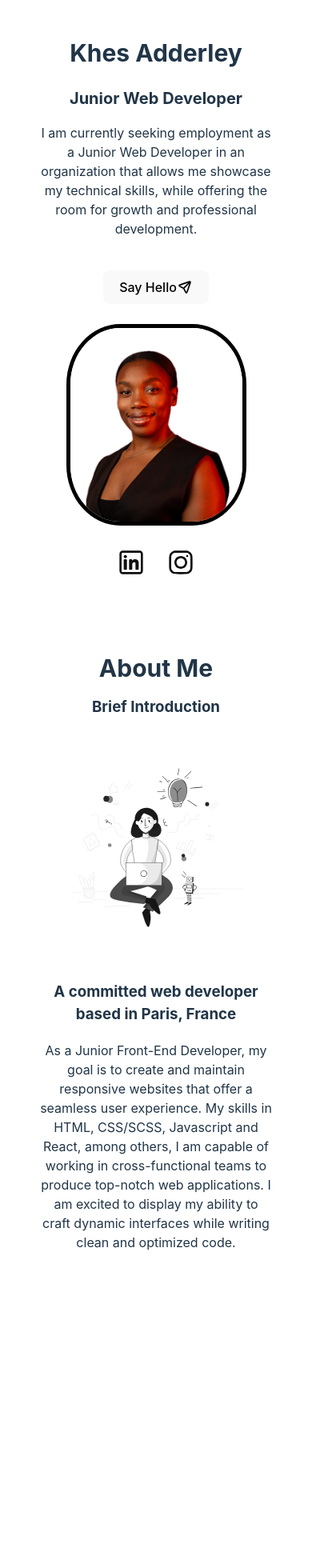
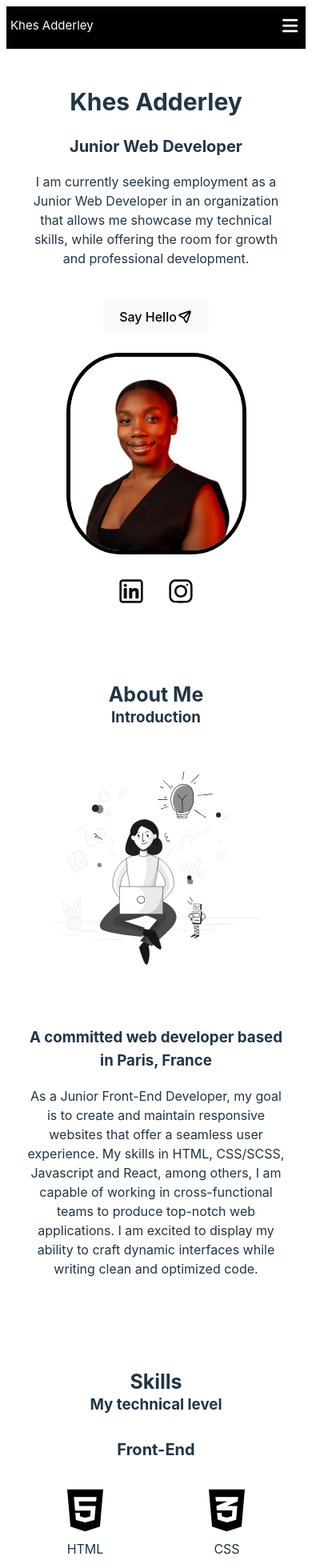
Before and after one commit to kradderley/khes-portfolio-proj, a React (Vite) app in the folder khes-portfolio/: page / in a window 390 px wide. Shown: the top 1960 px of the page at 80% size. Before the commit the page ends 1589 px from the top, so only its background shows below. Built offline with nearby package versions, Linux system fonts and the light colour scheme.

Commit message:
more responsive elements added

```diff
--- a/khes-portfolio/package.json
+++ b/khes-portfolio/package.json
@@ -10,6 +10,9 @@
     "preview": "vite preview"
   },
   "dependencies": {
+    "@fortawesome/fontawesome-svg-core": "^6.5.1",
+    "@fortawesome/free-solid-svg-icons": "^6.5.1",
+    "@fortawesome/react-fontawesome": "^0.2.0",
     "react": "^18.2.0",
     "react-dom": "^18.2.0",
     "react-redux": "^9.0.4",
--- a/khes-portfolio/src/App.jsx
+++ b/khes-portfolio/src/App.jsx
@@ -15,8 +15,11 @@ const App = () => {
     //   <Projects />
     // </>
     <>
+      <Menu />
       <Home />
       <About />
+      <Skills />
+      <Projects />
     </>
   );
 };
--- a/khes-portfolio/src/components/About.jsx
+++ b/khes-portfolio/src/components/About.jsx
@@ -6,14 +6,14 @@ const About = () => {
     <>
       <div className="about-container">
         <h1 className="about-heading">About Me</h1>
-        <h3 className="about-paragraph-one">Brief Introduction</h3>
+        <h3 className="about-subheading">Introduction</h3>
         <div className="about-grid-container">
           <img
-            className="about-grid-column-one"
+            className="about-image"
             src="../src/images/girl-web-developer.svg"
             alt="web-developer"
           />
-          <section className="about-grid-column-two">
+          <section className="about-info-section">
             <h3>A committed web developer based in Paris, France</h3>
             <p>
               {" "}
--- a/khes-portfolio/src/components/Menu.jsx
+++ b/khes-portfolio/src/components/Menu.jsx
@@ -1,13 +1,14 @@
 import React from "react";
+import { FontAwesomeIcon } from "@fortawesome/react-fontawesome";
+import { faBars } from "@fortawesome/free-solid-svg-icons";
 import "../css-files/Menu.css";
-import { NavLink, Link } from "react-router-dom";
 
 const Menu = () => {
   return (
     <>
       <div className="menu-bar">
         <nav>
-          <p> Khes Adderley</p>
+          <p className="menu-header-name"> Khes Adderley</p>
         </nav>
         <div className="info-bar">
           <ul>
@@ -18,6 +19,9 @@ const Menu = () => {
             <li>Contact</li>
           </ul>
         </div>
+        <div className="menu-bar-icon">
+          <FontAwesomeIcon icon={faBars} />
+        </div>
       </div>
     </>
   );
--- a/khes-portfolio/src/components/Projects.jsx
+++ b/khes-portfolio/src/components/Projects.jsx
@@ -1,11 +1,38 @@
 import React from "react";
 
 const Projects = () => {
-    return ( <>
-    <div>
+  return (
+    <>
+      <div>
         <h1>Projects</h1>
-    </div>
-    </> );
-}
+        <h3>Most Recent Work </h3>
+        <div>
+          <section>
+            <h4>Weather App</h4>
+            <ul>
+              <li>HTML</li>
+              <li>CSS</li>
+              <li>Javacript</li>
+            </ul>
+          </section>
+
+          <section>
+            <h4>La Recette - Recipe Website</h4>
+            <ul>
+              <li>React</li>
+            </ul>
+          </section>
+          <section>
+            <h4>My Calculator</h4>
+            <ul>
+              <li>React</li>
+              <li>Redux</li>
+            </ul>
+          </section>
+        </div>
+      </div>
+    </>
+  );
+};
 
 export default Projects;
--- a/khes-portfolio/src/components/Skills.jsx
+++ b/khes-portfolio/src/components/Skills.jsx
@@ -6,19 +6,21 @@ const Skills = () => {
     <>
       <div className="skills-container">
         <h1 className="skills-heading"> Skills</h1>
-        <h3> My technical level</h3>
+        <h3 className="skills-subheading"> My technical level</h3>
         <div className="skills-grid-container">
-          <section className="front-end-containter">
+          <section className="front-end-container">
             <h4>Front-End</h4>
             <ul className="skills-list">
               <li>
                 <img src="../src/images/html.svg" />
                 <br />
-                HTML</li>
+                HTML
+              </li>
               <li>
                 <img src="../src/images/css.svg" />
                 <br />
-                CSS</li>
+                CSS
+              </li>
               <li>
                 <img src="../src/images/javascript.svg" />
                 <br />
@@ -32,11 +34,13 @@ const Skills = () => {
               <li>
                 <img src="../src/images/bootstrap.svg" />
                 <br />
-                Bootstrap</li>
+                Bootstrap
+              </li>
               <li>
                 <img src="../src/images/git.svg" />
                 <br />
-                Git</li>
+                Git
+              </li>
             </ul>
           </section>
           <section className="back-end-container">
@@ -45,19 +49,23 @@ const Skills = () => {
               <li>
                 <img src="../src/images/php.svg" />
                 <br />
-                PHP</li>
+                PHP
+              </li>
               <li>
                 <img src="../src/images/sql.svg" />
                 <br />
-                SQL</li>
+                SQL
+              </li>
               <li>
                 <img src="../src/images/express-node.svg" />
                 <br />
-                Express/Node.js</li>
+                Express/Node.js
+              </li>
               <li>
                 <img src="../src/images/ruby-rails.svg" />
                 <br />
-                Ruby on Rails</li>
+                Ruby on Rails
+              </li>
             </ul>
           </section>
         </div>
--- a/khes-portfolio/src/css-files/About.css
+++ b/khes-portfolio/src/css-files/About.css
@@ -1,3 +1,64 @@
+@media screen and (max-width: 480px) {
+  .about-container,
+  .skills-container {
+    margin-top: 100px;
+    margin-left: 10px;
+    margin-right: 10px;
+    text-align: center;
+  }
+
+  .about-heading,
+  .skills-heading {
+    margin-bottom: 0px;
+    padding-bottom: 0px;
+    font-size: 25px;
+  }
+
+  .about-subheading,
+  .skills-subheading {
+    margin-top: 0px;
+    margin-bottom: 0px;
+  }
+
+  .about-grid-container {
+    display: flex;
+    flex-direction: column;
+  }
+
+  .about-info-section {
+    padding-left: 15px;
+    padding-right: 15px;
+  }
+
+  ul.skills-list li {
+    list-style-type: none;
+    padding-top: 15px;
+    padding-bottom: 5px;
+  }
+
+  section.front-end-container h4,
+  section.back-end-container h4 {
+    font-size: 20px;
+    margin-bottom: 0px;
+  }
+
+  .front-end-container,
+  .back-end-container {
+    display: grid;
+  }
+
+  .front-end-container {
+    margin-bottom: 25px;
+  }
+
+  .skills-list {
+    padding-left: 0px;
+    display: grid;
+    grid-template-columns: 2fr 2fr;
+
+  }
+}
+
 @media screen and (min-width: 480px) {
   .about-container,
   .skills-container {
@@ -14,7 +75,7 @@
     font-size: 35px;
   }
 
-  p.about-paragragh-one {
+  p.about-subheading {
     margin: 0px;
   }
 
@@ -30,20 +91,15 @@
     margin-top: 50px;
   }
 
-  .about-grid-column-one {
+  .about-image {
     justify-self: end;
   }
 
-  .about-grid-column-two {
+  .about-info-section {
     padding-top: 100px;
     max-width: 500px;
   }
 
-  /* .front-end-container,
-.back-end-container {
-  display: flex;
-  flex-direction: column;
-} */
 
   .skills-list {
     display: flex;
@@ -59,23 +115,3 @@
     padding: 20px;
   }
 }
-
-@media screen and (max-width: 480px) {
-  .about-container,
-  .skills-container {
-    margin-top: 100px;
-    text-align: center;
-  }
-
-  .about-heading,
-  .skills-heading {
-    margin-bottom: 0px;
-    padding-bottom: 0px;
-    font-size: 30px;
-  }
-
-  .about-grid-container {
-    display: flex;
-    flex-direction: column;
-  }
-}
--- a/khes-portfolio/src/css-files/Home.css
+++ b/khes-portfolio/src/css-files/Home.css
@@ -1,44 +1,8 @@
-@media screen and (min-width: 480px) {
-  .home-page {
-    margin-top: 50px;
-    display: grid;
-    grid-template-columns: 1fr 4fr 3fr;
-    grid-gap: 50px;
-    align-content: center;
-  }
-
-  .grid-column-one {
-    display: flex;
-    flex-direction: column;
-    justify-content: center;
-    align-items: center;
-  }
-
-  .social-media-icon {
-    width: 100%;
-    height: 32px;
-  }
-
-  section div h1 {
-    margin-top: 25px;
-  }
-
-  button:hover {
-    color: white;
-    background-color: black;
-  }
-
-  .headshot {
-    width: auto;
-    height: 375px;
-    border: 5px solid black;
-    border-radius: 40%;
-  }
-}
-
 @media screen and (max-width: 480px) {
   .home-page {
     margin-top: 50px;
+    margin-left: 30px;
+    margin-right: 30px;
   }
 
   .home-heading {
@@ -88,3 +52,41 @@
     padding-right: 15px;
   }
 }
+
+@media screen and (min-width: 480px) {
+  .home-page {
+    margin-top: 50px;
+    display: grid;
+    grid-template-columns: 1fr 4fr 3fr;
+    grid-gap: 50px;
+    align-content: center;
+  }
+
+  .grid-column-one {
+    display: flex;
+    flex-direction: column;
+    justify-content: center;
+    align-items: center;
+  }
+
+  .social-media-icon {
+    width: 100%;
+    height: 32px;
+  }
+
+  section div h1 {
+    margin-top: 25px;
+  }
+
+  button:hover {
+    color: white;
+    background-color: black;
+  }
+
+  .headshot {
+    width: auto;
+    height: 375px;
+    border: 5px solid black;
+    border-radius: 40%;
+  }
+}
--- a/khes-portfolio/src/css-files/Menu.css
+++ b/khes-portfolio/src/css-files/Menu.css
@@ -1,3 +1,33 @@
+@media screen and (max-width: 480px) {
+  .menu-bar {
+    display: flex;
+    justify-content: space-between;
+    margin-left: 0px;
+    color: white;
+    background-color: black;
+  }
+
+  div.info-bar ul li {
+    display: none;
+    list-style-type: none;
+  }
+
+  .menu-header-name {
+    position: relative;
+    bottom: 2px;
+    left:5px;
+    font-size: 15px;
+  }
+
+  .menu-bar-icon {
+    font-size: 22px;
+    position: relative;
+    top: 8px;
+    right: 10px;
+  }
+}
+
+@media screen and (min-width: 480px) {
   .menu-bar {
     display: flex;
   }
@@ -17,3 +47,8 @@ div ul li {
     margin-left: 20px;
     margin-right: 10px;
   }
+
+  .menu-bar-icon {
+    display: none;
+  }
+}
--- a/khes-portfolio/src/index.css
+++ b/khes-portfolio/src/index.css
@@ -22,12 +22,11 @@ a:hover {
   color: #535bf2;
 }
 
-body {
-  margin-top: 30px;
-  margin-left: 50px;
-  margin-right: 50px;
-}
-
+/* body {
+  margin-top: 10px;
+  margin-left: 30px;
+  margin-right: 30px;
+} */
 
 /* body {
   margin: 0;
```
Also changed, not shown: 1 other file (tests, documents, lock files or other folders). Lines whose indentation alone changed are shown as unchanged.
